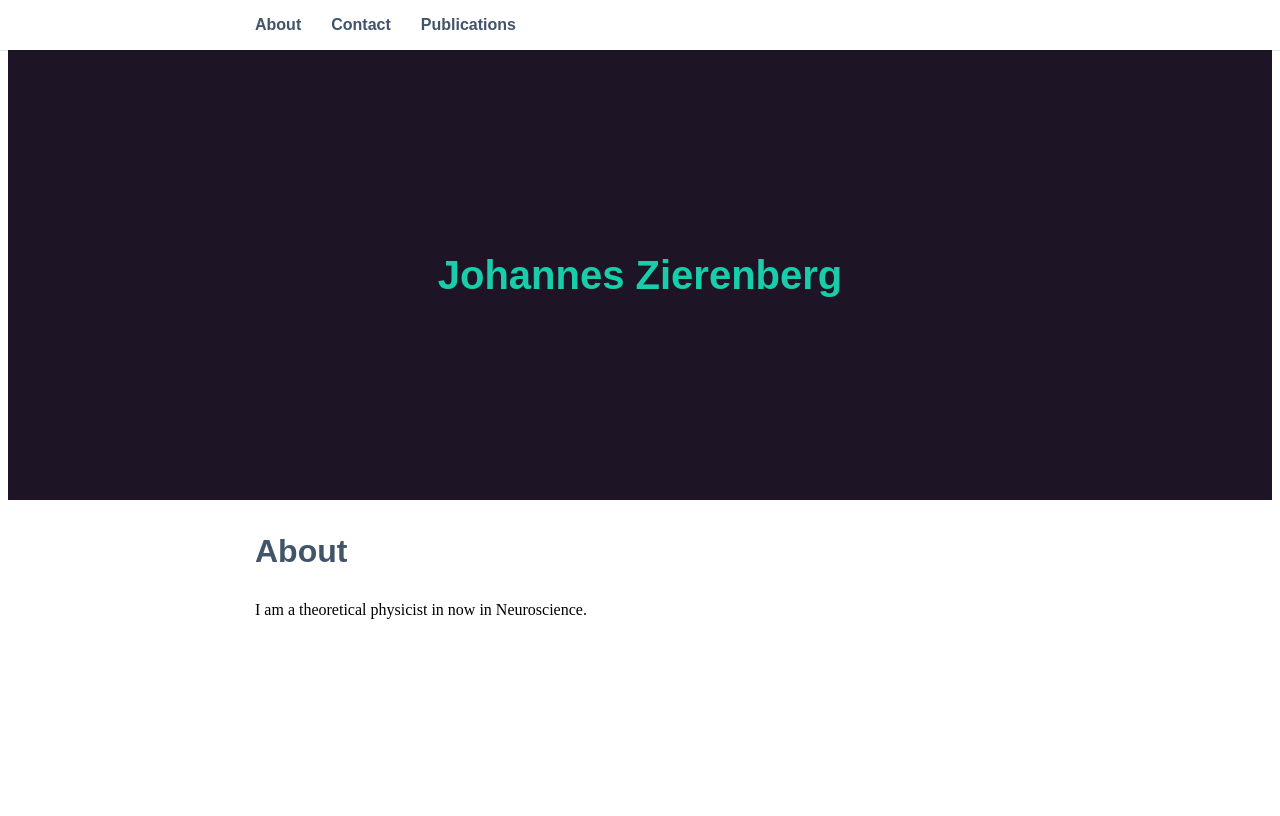
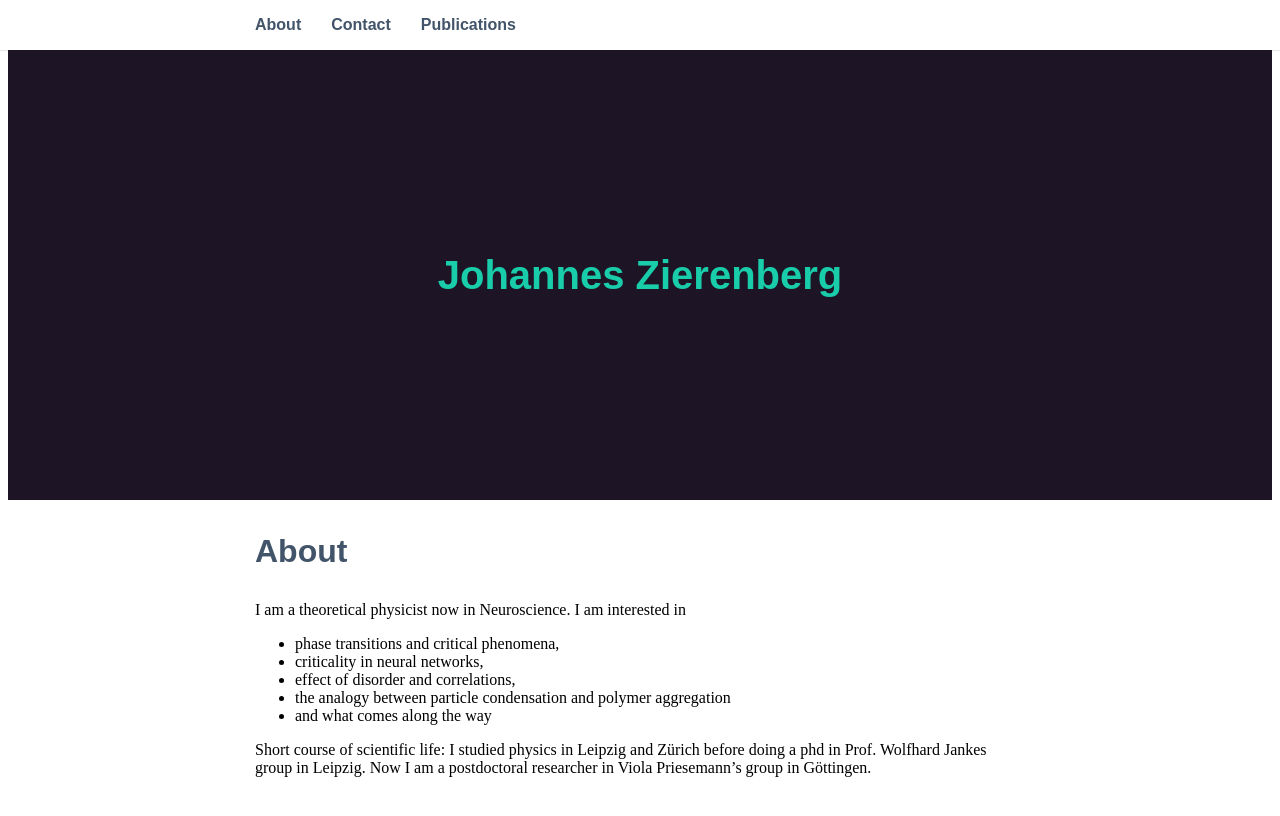
Before and after one commit to zierenberg/zierenberg.github.io, a Jekyll site: the page built from _pages/01_about.md, in a window 1280 px wide. Shown: the top 816 px of the page. Built offline with Jekyll 4.4.1, drawn with Linux system fonts in a browser that asks for light colours; some web fonts are replaced.

Commit message:
update about

```diff
--- a/_pages/01_about.md
+++ b/_pages/01_about.md
@@ -4,4 +4,14 @@ title: About
 permalink: /about/
 ---
 
-I am a theoretical physicist in now in Neuroscience.
+I am a theoretical physicist now in Neuroscience. I am interested in
+* phase transitions and critical phenomena,
+* criticality in neural networks,
+* effect of disorder and correlations,
+* the analogy between particle condensation and polymer aggregation
+* and what comes along the way
+
+Short course of scientific life:
+I studied physics in Leipzig and Zürich before doing a phd in Prof. Wolfhard
+Jankes group in Leipzig. Now I am a postdoctoral researcher in Viola
+Priesemann's group in Göttingen.
```
